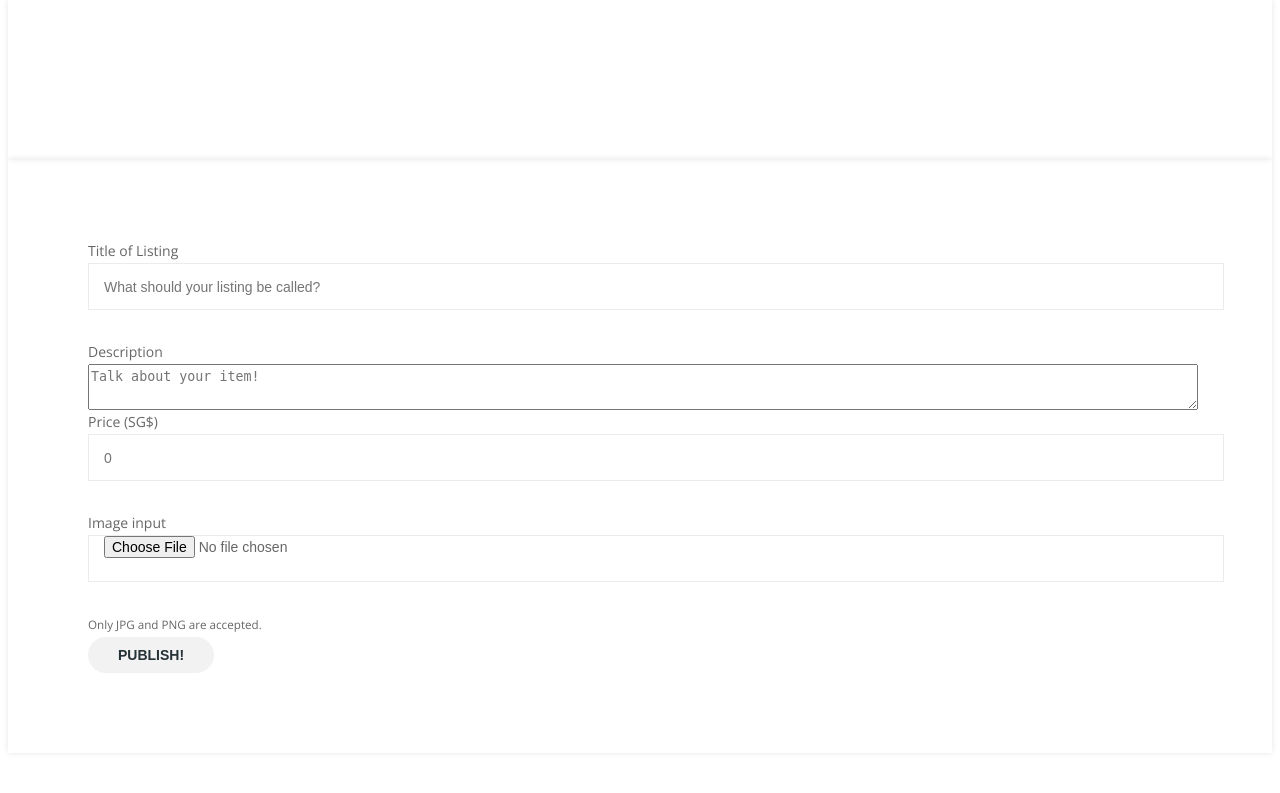
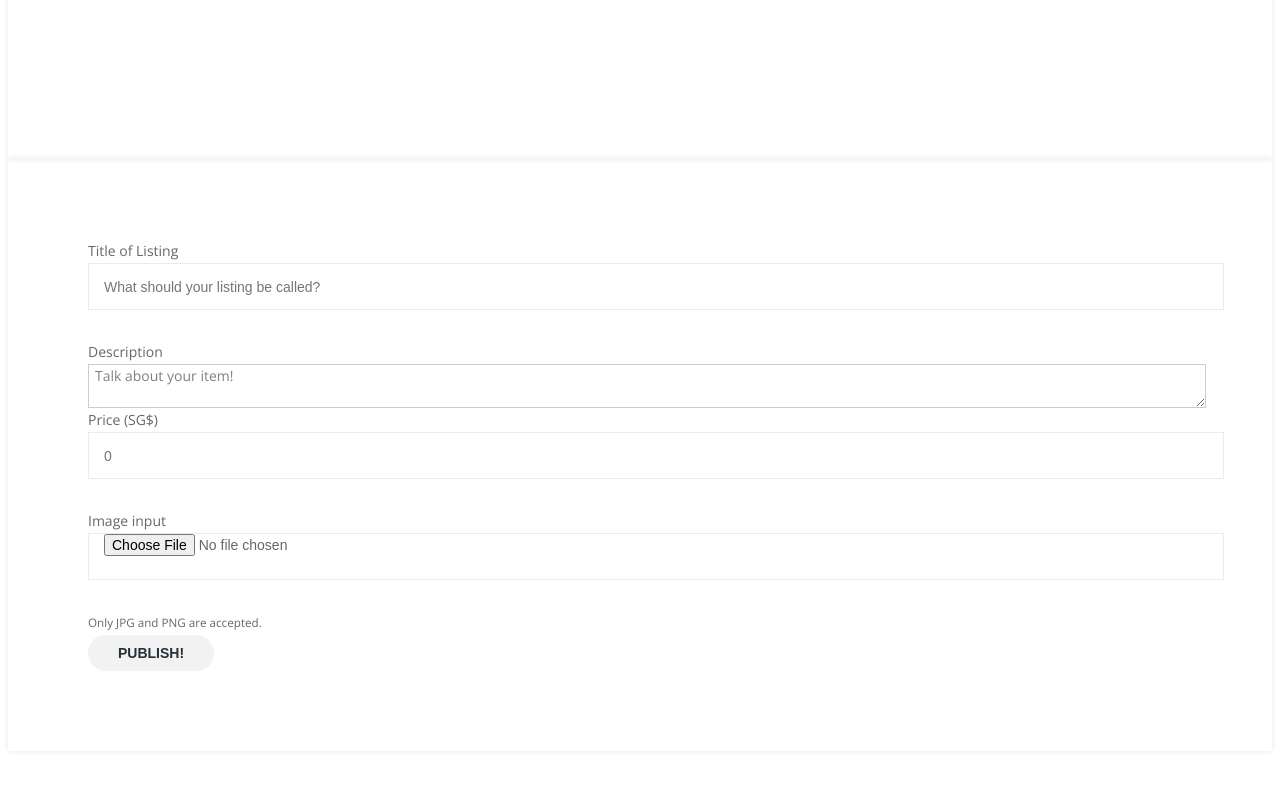
Before and after one commit to changweicw/ict3103-ssd-p2, a Flask app: page /sell/dashboard in a window 1280 px wide. Shown: the part 578-1371 px from the top of the page. Run offline with Flask 2, Linux system fonts and the light colour scheme; some libraries are stand-ins or nearby versions.

Commit message:
Seller publish text area css fix

```diff
--- a/static/assets/css/sellerpage.css
+++ b/static/assets/css/sellerpage.css
@@ -2,7 +2,7 @@
     display: block;
     width: 100%;
     overflow: hidden;
-    resize: both;
+    resize: vertical;
     min-height: 40px;
     line-height: 20px;
 }
@@ -13,3 +13,8 @@
     font-size: inherit;
     padding: 1px 6px;
 }
+
+.textarea[contenteditable]:empty::before {
+    content: "Talk about your item!";
+    color: gray;
+}
--- a/templates/sell/sell_dashboard.html
+++ b/templates/sell/sell_dashboard.html
@@ -50,8 +50,8 @@
                                         </div>
                                         <div class="form-group">
                                             <label for="publish_desc">Description</label>
-                                            <textarea type="text" class="form-control" id="publish_desc"
-                                                placeholder="Talk about your item!"></textarea>
+                                            <span role="textbox" contenteditable type="text" class="textarea" id="publish_desc"
+                                                placeholder="Talk about your item!"></span>
                                         </div>
                                         <div class="form-group">
                                             <label for="publish_price">Price (SG$)</label>
```
